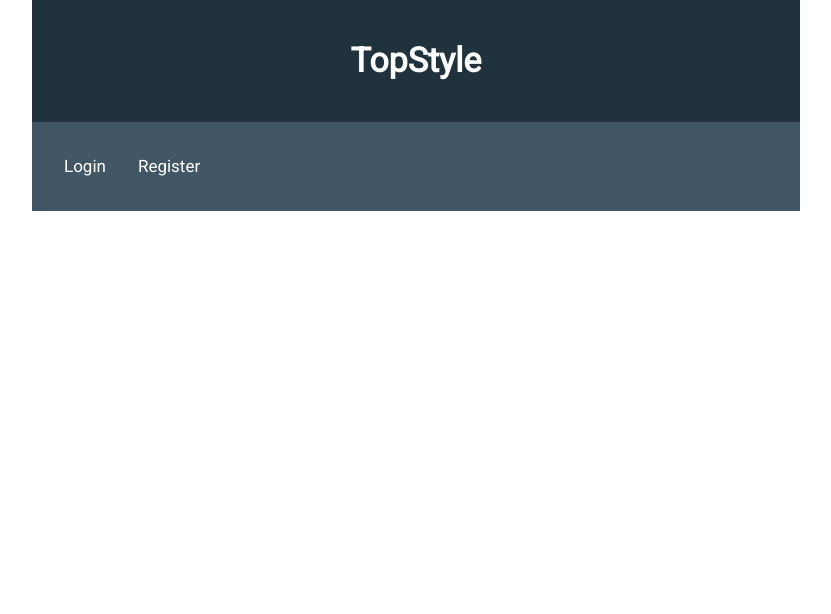
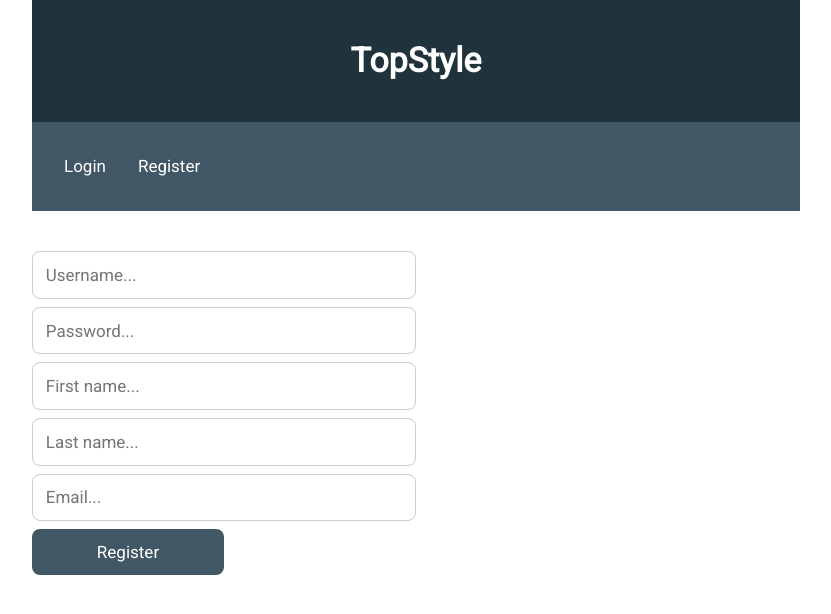
Before and after one commit to johnkallstrom/topstyle, a React (Create React App) app in the folder client/: page /register in a window 1280 px wide. Shown: the top 614 px of the page, without its empty margins (224-1055 px from the left). Built offline with nearby package versions, Linux system fonts and the light colour scheme.

Commit message:
updates.

```diff
--- a/client/src/components/Register.css
+++ b/client/src/components/Register.css
@@ -0,0 +1,36 @@
+:root {
+  --main-font: 'Roboto', sans-serif;
+  --main-color: #20333c;
+  --sub-color: #415766;
+}
+
+#register-form {
+  margin-top: 2rem;
+}
+
+#register-form input {
+  width: 50%;
+  padding: 0.8rem;
+  border: 1px solid #ccc;
+  border-radius: 8px;
+  margin-top: 0.5rem;
+  font-family: var(--main-font);
+  font-size: 17px;
+}
+
+#register-form button {
+  width: 25%;
+  margin-top: 0.5rem;
+  padding: 0.8rem;
+  font-family: 'Roboto', sans-serif;
+  font-size: 17px;
+  border-radius: 8px;
+  border: none;
+  color: #fff;
+  background-color: var(--sub-color);
+}
+
+#register-form button:hover {
+  cursor: pointer;
+  background-color: var(--main-color);
+}
--- a/client/src/components/Register.js
+++ b/client/src/components/Register.js
@@ -1,7 +1,94 @@
-import React from 'react';
+import React, { useState } from 'react';
+import './Register.css';
 
 const Register = () => {
-  return <div id='register-form'></div>;
+  const [firstName, setFirstName] = useState('');
+  const [lastName, setLastName] = useState('');
+  const [email, setEmail] = useState('');
+  const [username, setUsername] = useState('');
+  const [password, setPassword] = useState('');
+
+  const updateFirstName = e => {
+    setFirstName(e.target.value);
+  };
+
+  const updateLastName = e => {
+    setLastName(e.target.value);
+  };
+
+  const updateEmail = e => {
+    setEmail(e.target.value);
+  };
+
+  const updateUsername = e => {
+    setUsername(e.target.value);
+  };
+
+  const updatePassword = e => {
+    setPassword(e.target.value);
+  };
+
+  const handleSubmit = e => {
+    e.preventDefault();
+    setFirstName('');
+    setLastName('');
+    setEmail('');
+    setUsername('');
+    setPassword('');
+  };
+
+  return (
+    <div id='register-form'>
+      <form onSubmit={handleSubmit}>
+        <div>
+          <input
+            type='text'
+            name='username'
+            placeholder='Username...'
+            value={username}
+            onChange={updateUsername}
+          />
+        </div>
+        <div>
+          <input
+            type='password'
+            name='password'
+            value={password}
+            placeholder='Password...'
+            onChange={updatePassword}
+          />
+        </div>
+        <div>
+          <input
+            type='text'
+            name='firstName'
+            placeholder='First name...'
+            value={firstName}
+            onChange={updateFirstName}
+          />
+        </div>
+        <div>
+          <input
+            type='text'
+            name='lastName'
+            placeholder='Last name...'
+            value={lastName}
+            onChange={updateLastName}
+          />
+        </div>
+        <div>
+          <input
+            type='email'
+            name='email'
+            placeholder='Email...'
+            value={email}
+            onChange={updateEmail}
+          />
+        </div>
+        <button>Register</button>
+      </form>
+    </div>
+  );
 };
 
 export default Register;
--- a/client/src/index.css
+++ b/client/src/index.css
@@ -14,7 +14,7 @@ body {
   font-family: var(--main-font);
   font-size: 17px;
   line-height: 1.6rem;
-  color: #555;
+  color: var(--sub-color);
 }
 
 #app {
```
